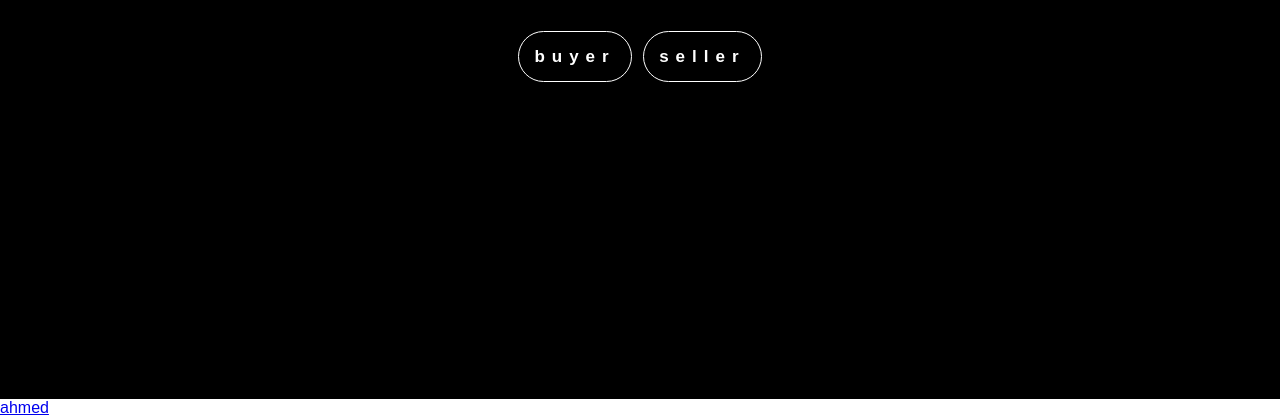
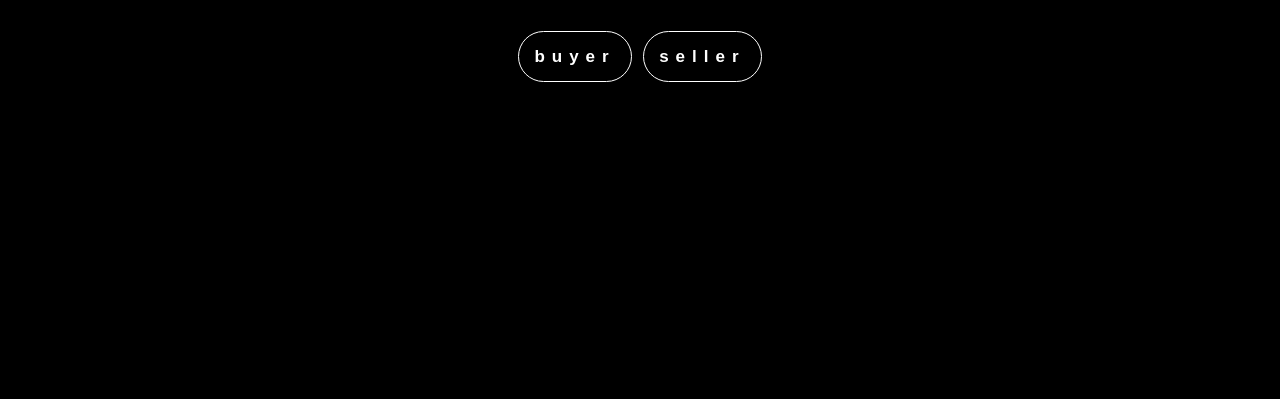
Before and after one commit to GSG-G8/Unity-Store, a website: page index.html in a window 1280 px wide. Shown: the part 401-818 px from the top of the page. Drawn offline with Linux system fonts and the light colour scheme.

Commit message:
Editing The main page Relates #4

```diff
--- a/index.html
+++ b/index.html
@@ -26,7 +26,7 @@
            <!--<div class="for-color"></div>-->
         </div>
     </header>
-    <a href="#">ahmed</a>
+
     <!-- <script src="js/logic.js"></script> -->
     <script src="js/logic.js"></script>
 </body>
```
